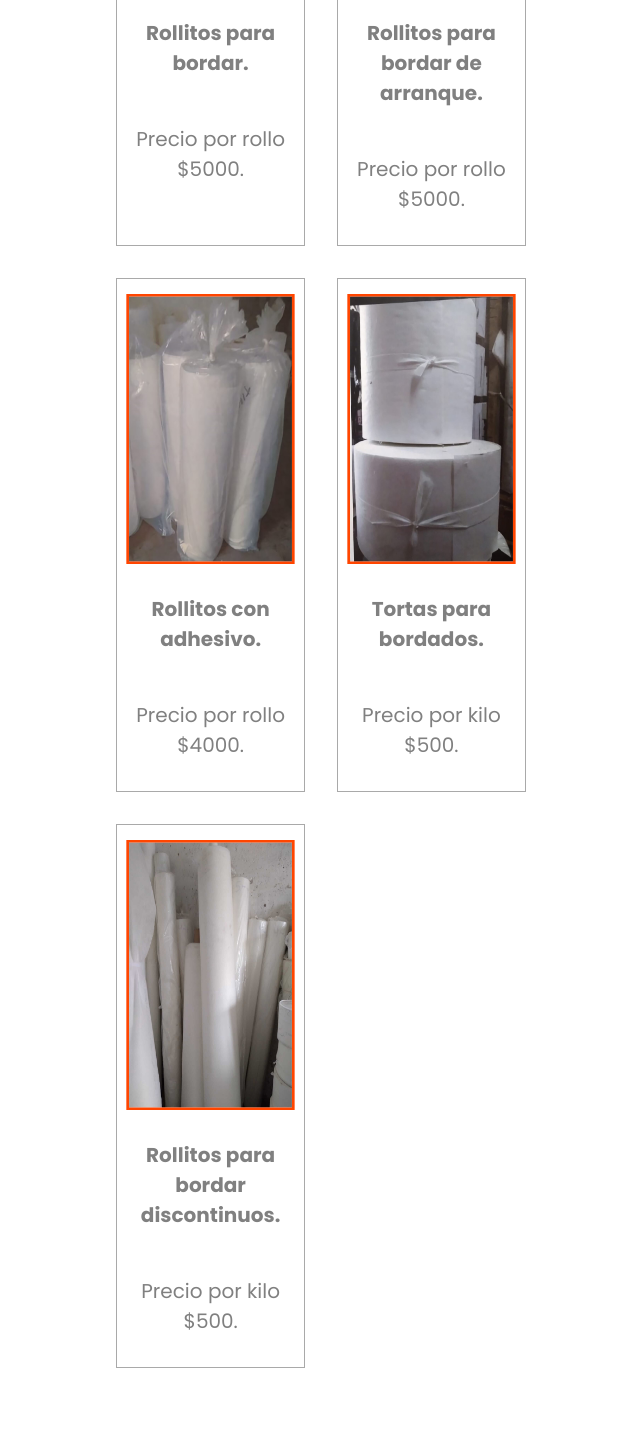
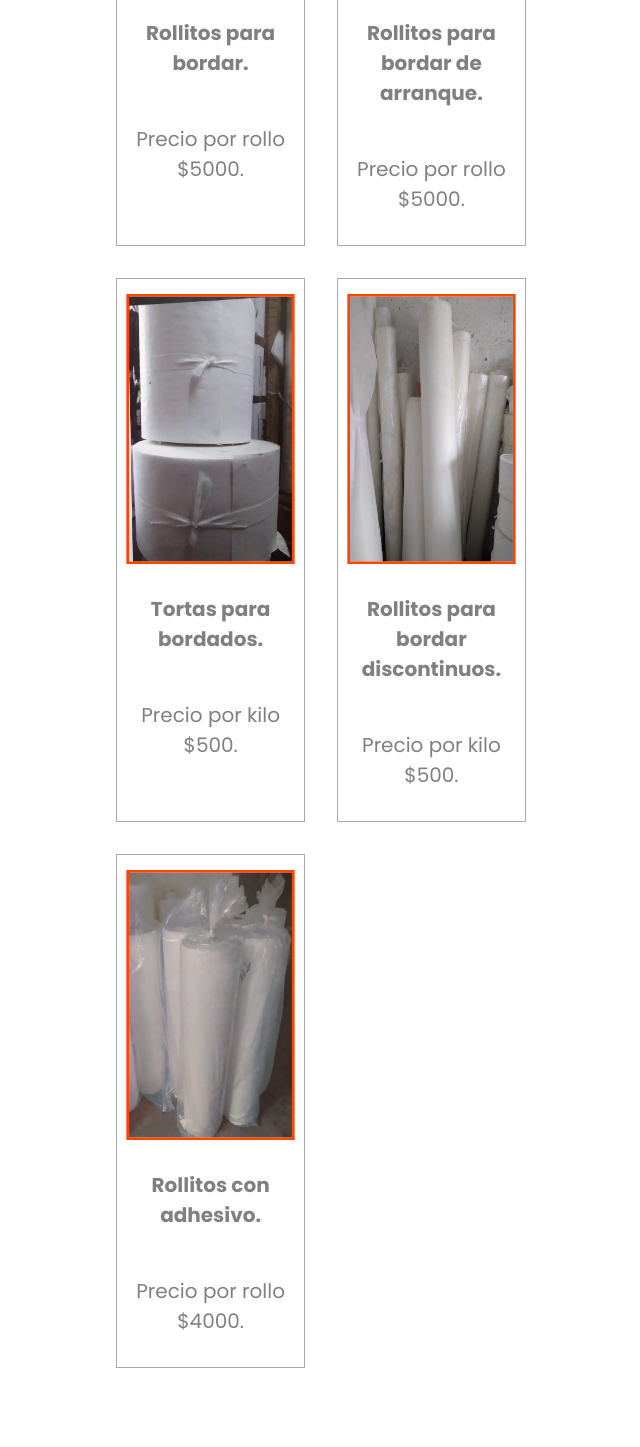
Before and after one commit to paulavguzman/proyecto-mirytex-paulaguzman, a website: page pages/galeria.html in a window 1280 px wide. Shown: the part 753-2200 px from the top of the page, without its empty margins (319-959 px from the left). Drawn offline with nearby package versions, Linux system fonts and the light colour scheme.

Commit message:
nuevos cambios a pages y galeria

```diff
--- a/pages/galeria.html
+++ b/pages/galeria.html
@@ -72,11 +72,6 @@
                     <p class="txt-galeria">Precio por rollo $5000.</p>
                 </div>
                 <div class="tarjeta">
-                    <img src="../imagen/catalogo/rollosconadhesivo.jpg" alt="Rollitos para bordar con adhesivo">
-                    <p class="txt-galeria"><span>Rollitos con adhesivo.</span></p>
-                    <p class="txt-galeria">Precio por rollo $4000.</p>
-                </div>
-                <div class="tarjeta">
                     <img src="../imagen/catalogo/tortas.jpg" alt="Tortas de fiselina para bordar ">
                     <p class="txt-galeria"><span>Tortas  para bordados.</span></p>
                      <p class="txt-galeria">Precio por kilo $500.</p>
@@ -86,6 +81,11 @@
                     <p class="txt-galeria"><span>Rollitos para bordar discontinuos.</span></p>
                     <p class="txt-galeria"> Precio por kilo $500.</p>
                 </div>
+                <div class="tarjeta">
+                  <img src="../imagen/catalogo/rollosconadhesivo.jpg" alt="Rollitos para bordar con adhesivo">
+                  <p class="txt-galeria"><span>Rollitos con adhesivo.</span></p>
+                  <p class="txt-galeria">Precio por rollo $4000.</p>
+              </div>
             </div>
         </div>
     </div>
```
Also changed, not shown: index.html (+1 -1 lines), pages/materia-prima.html (+0 -1 lines).
